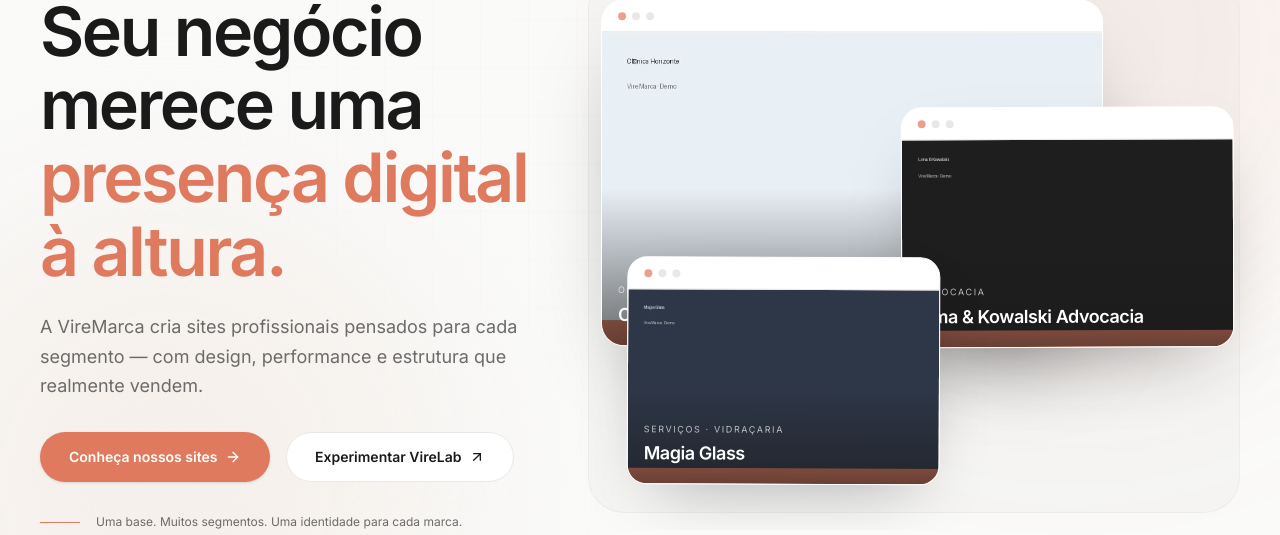
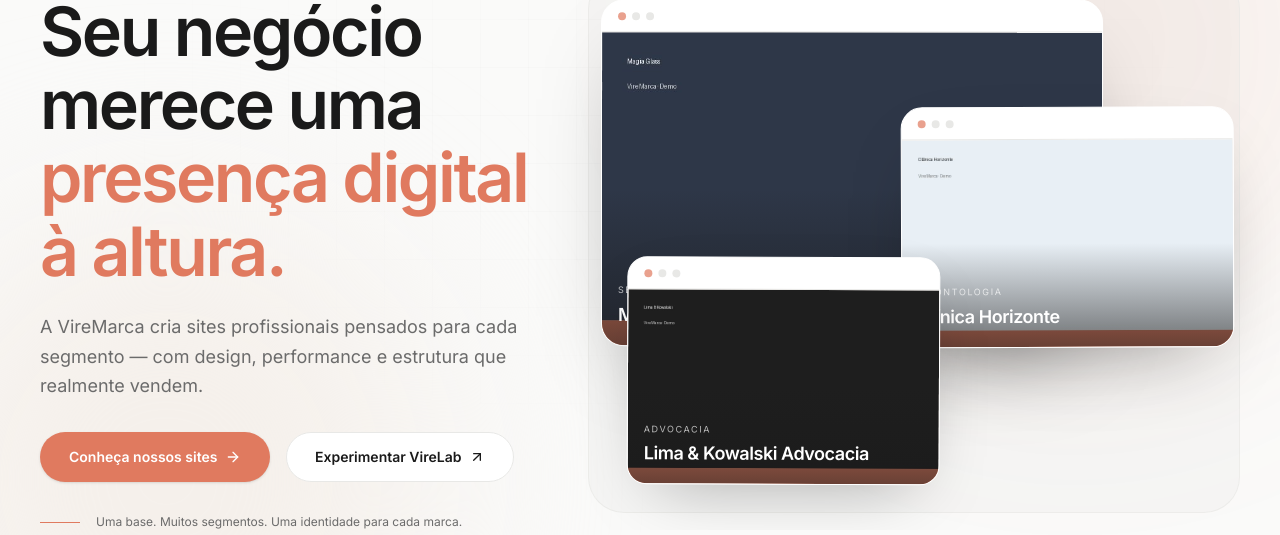
Before and after one commit to srmartinellid-droid/Viremarca-viremarca, a Next.js app: page / in a window 1280 px wide. Shown: the part 173-708 px from the top of the page. Built offline with nearby package versions, Linux system fonts and the light colour scheme; no server answers; the database is empty.

Commit message:
feat: rotação independente dos cards da Hero
Aplica rotação independente nos cards de portfólio da Hero, com intervalos distintos, transições individuais e proteção contra duplicidade simultânea.

```diff
--- a/src/components/Hero.tsx
+++ b/src/components/Hero.tsx
@@ -11,24 +11,59 @@
 import type { PublicSiteContent } from "@/lib/site-content"
 
 const ease = [0.22, 1, 0.36, 1] as const
+const CARD_INTERVALS = [6500, 8000, 9100] as const
 
 type Props = { content: PublicSiteContent; featuredProjects: PortfolioProject[] }
 
 export function Hero({ content, featuredProjects }: Props) {
   const reduced = useReducedMotion()
-  const [offset, setOffset] = useState(0)
   const projects = useMemo(() => featuredProjects.length ? featuredProjects : [], [featuredProjects])
+  const [cardIndexes, setCardIndexes] = useState<number[]>(() =>
+    projects.length ? Array.from({ length: Math.min(3, projects.length) }, (_, index) => index) : [],
+  )
 
   useEffect(() => {
-    if (reduced || projects.length < 2) return
-    const timer = window.setInterval(() => setOffset((value) => (value + 1) % projects.length), 4200)
-    return () => window.clearInterval(timer)
-  }, [projects.length, reduced])
+    if (!projects.length) {
+      setCardIndexes([])
+      return
+    }
 
-  const cards = Array.from({ length: Math.min(3, Math.max(projects.length, 1)) }, (_, index) => {
-    if (!projects.length) return null
-    return projects[(offset + index) % projects.length]
-  })
+    const cardCount = Math.min(3, projects.length)
+    setCardIndexes((current) => {
+      if (current.length === cardCount && current.every((index) => index >= 0 && index < projects.length)) return current
+      return Array.from({ length: cardCount }, (_, index) => index)
+    })
+  }, [projects.length])
+
+  useEffect(() => {
+    if (reduced || projects.length < 2 || cardIndexes.length < 3) return
+
+    const timers = CARD_INTERVALS.map((interval, cardIndex) =>
+      window.setInterval(() => {
+        setCardIndexes((current) => {
+          if (current.length < 3) return current
+
+          const occupied = new Set(current.filter((_, index) => index !== cardIndex))
+          const currentIndex = current[cardIndex]
+
+          for (let step = 1; step <= projects.length; step += 1) {
+            const nextIndex = (currentIndex + step) % projects.length
+            if (!occupied.has(nextIndex)) {
+              const next = [...current]
+              next[cardIndex] = nextIndex
+              return next
+            }
+          }
+
+          return current
+        })
+      }, interval),
+    )
+
+    return () => timers.forEach((timer) => window.clearInterval(timer))
+  }, [cardIndexes.length, projects.length, reduced])
+
+  const cards = cardIndexes.map((projectIndex) => projects[projectIndex]).filter(Boolean)
   const intensity = content.heroAccentIntensity / 100
 
   return (
```
